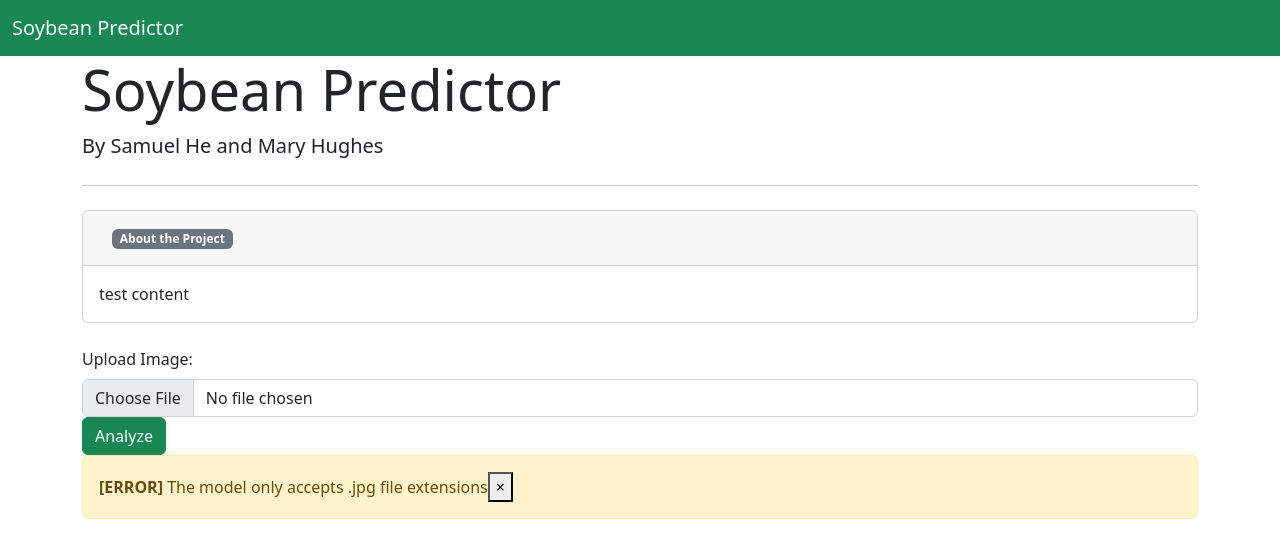
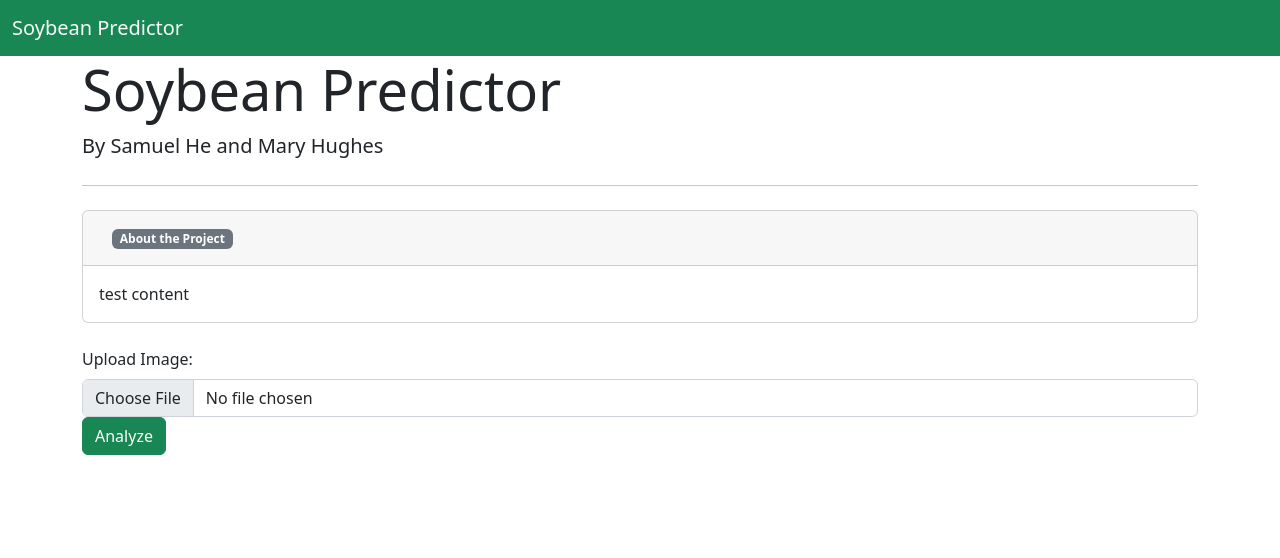
Before and after one commit to SamuelHe2024/SoybeanGrowthTracker, a React (Create React App) app: page / in a window 1280 px wide. Shown: the top 558 px of the page. Built offline with nearby package versions, Linux system fonts and the light colour scheme.

Commit message:
file upload functionality

```diff
--- a/package.json
+++ b/package.json
@@ -6,7 +6,7 @@
     "@testing-library/jest-dom": "^5.16.5",
     "@testing-library/react": "^13.4.0",
     "@testing-library/user-event": "^13.5.0",
-    "axios": "^1.1.3",
+    "axios": "^1.2.0",
     "boostrap": "^2.0.0",
     "bootstrap": "^5.2.2",
     "react": "^18.2.0",
--- a/src/components/FileUpload.js
+++ b/src/components/FileUpload.js
@@ -25,24 +25,21 @@ class FileUpload extends Component {
 
     handlePredictClick = (event) => {
         const file = this.state.file;
-        const data = new FormData();
-        data.append('file', file);
+        console.log(file)
+        var formdata = new FormData();
+        formdata.append("image", file);
         this.setState({isLoading: true});
-        // THIS SEGMENT IS THE API CALL THAT NEEDS TO BE MODIFIED
-        //
-        // fetch('https://pc8esekc49.execute-api.us-east-1.amazonaws.com/test/classifyimage',
-        //     {
-        //         method: 'POST',
-        //         body: data
-        //     })
-        //     .then(response => response.json())
-        //     .then(response => {
-        //         console.log(response)
-        //         this.setState({
-        //         result: response.result,
-        //         isLoading: false
-        //         });
-        //     });
+
+        var requestOptions = {
+            method: 'POST',
+            body: formdata,
+            redirect: 'follow'
+        };
+
+        fetch("https://soy-api2.herokuapp.com/predict", requestOptions)
+        .then(response => response.text())
+        .then(res => this.setState({isLoading: false, result: res}))
+        .catch(error => console.log('error', error));
     }
 
     getExtension(filename) {
@@ -94,12 +91,7 @@ class FileUpload extends Component {
                         </Row>
                     </Form>
                 </div>
-                <div class="alert alert-warning alert-dismissible fade show" role="alert">
-                    <strong>[ERROR]</strong> The model only accepts .jpg file extensions
-                    <button type="button" class="close" data-dismiss="alert" aria-label="Close">
-                        <span aria-hidden="true">&times;</span>
-                    </button>
-                </div>
+                <p>{this.state.result}</p>
             </Container>
         );
     }
```
Also changed, not shown: 1 other file (tests, documents, lock files or other folders).
